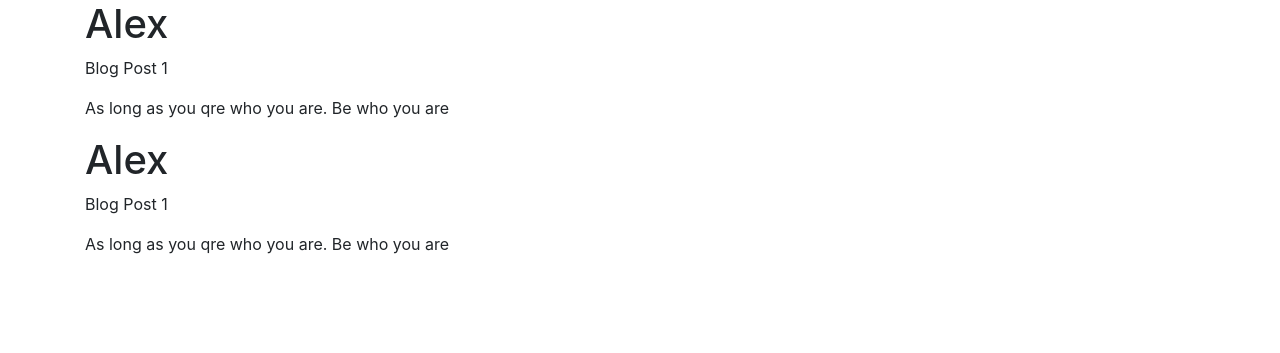
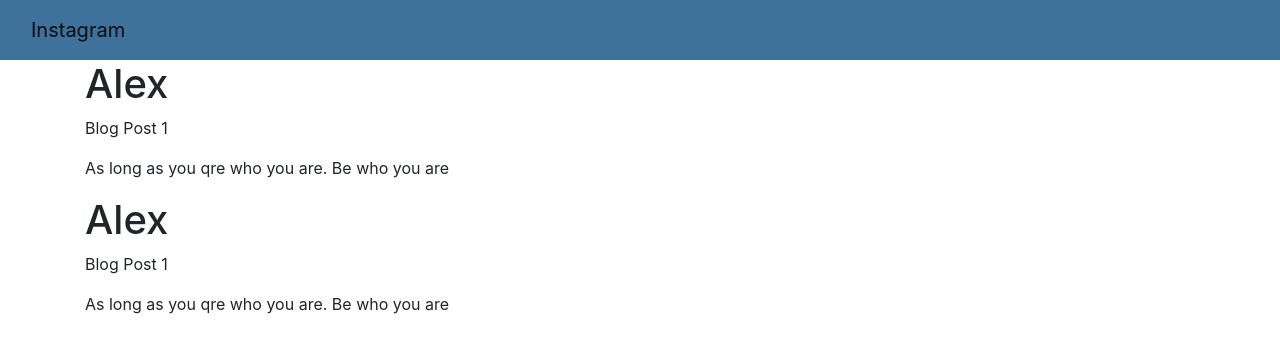
Before and after one commit to ow-tech/myinstagram, a Django app: page / in a window 1280 px wide. Shown: the top 353 px of the page. Run offline with Django 3.2, Linux system fonts and the light colour scheme; some libraries are stand-ins or nearby versions.

Commit message:
adding of navabar and its styling

```diff
--- /dev/null
+++ b/instagram/static/css/base.css
@@ -0,0 +1,8 @@
+*{
+    padding:0;
+    margin: 0;
+}
+#navbar{
+    height:60px;
+    background-color: #3f729b;
+}
--- a/instagram/templates/instagram/base.html
+++ b/instagram/templates/instagram/base.html
@@ -1,4 +1,5 @@
 {% load bootstrap4 %}
+{% load static %}
 <!DOCTYPE html>
 <html lang="en">
 <head>
@@ -12,9 +13,13 @@
 
     {% block styles %}
         {% bootstrap_css %}
+        <link rel="stylesheet" href="{% static 'css/base.css' %}">
     {% endblock %}
 </head>
 <body>
+    <div class="fluid-container">
+        {% include "instagram/navbar.html"%}
+    </div>
     <div class ="container">
         {% block content %}{% endblock %}
     </div>
--- /dev/null
+++ b/instagram/templates/instagram/navbar.html
@@ -0,0 +1,17 @@
+<!DOCTYPE html>
+<html lang="en">
+<head>
+    <meta charset="UTF-8">
+    <meta name="viewport" content="width=device-width, initial-scale=1.0">
+    <title>Document</title>
+</head>
+<body>
+    <nav class="navbar navbar-expand-lg navbar-light" id="navbar">
+        <div class="container-fluid">
+          <div class="navbar-header">
+            <a class="navbar-brand" href="{% url 'main_page' %}">Instagram</a>
+          </div>
+        </div>
+      </nav>
+</body>
+</html>
```
